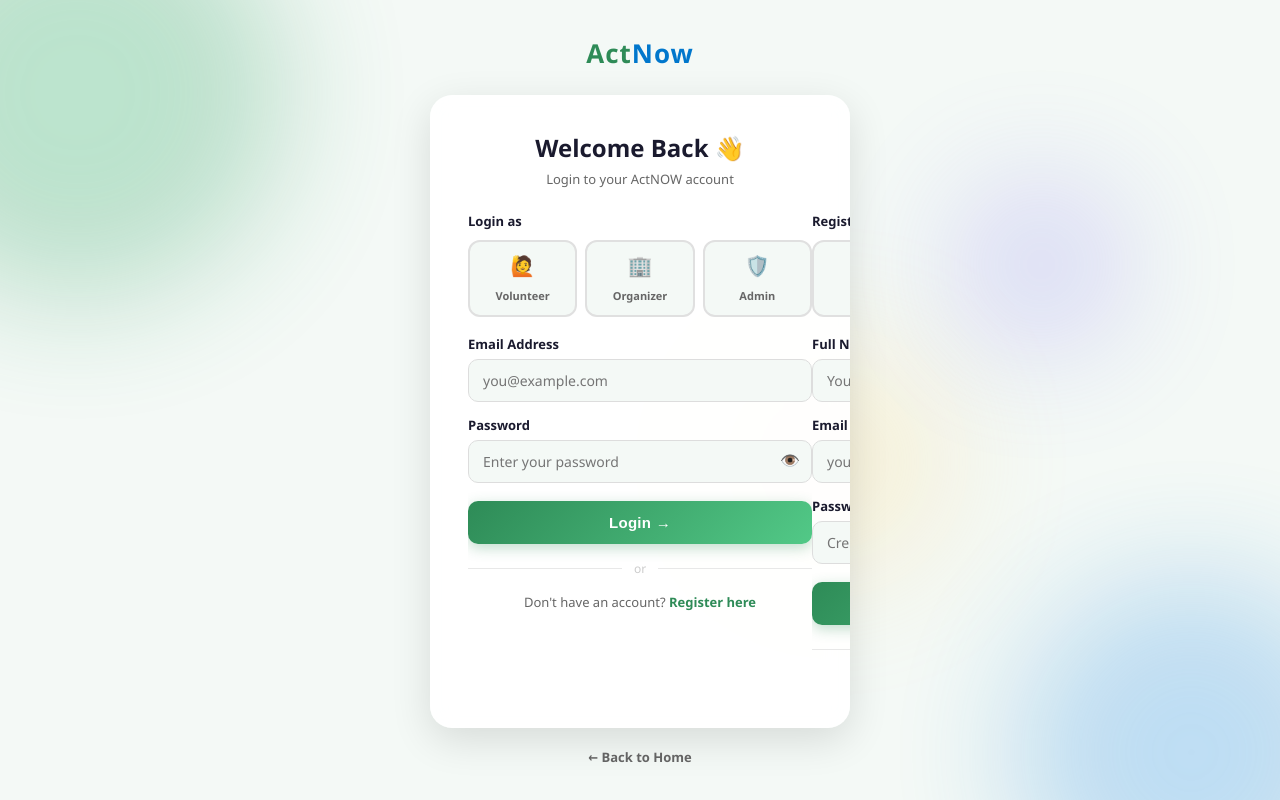
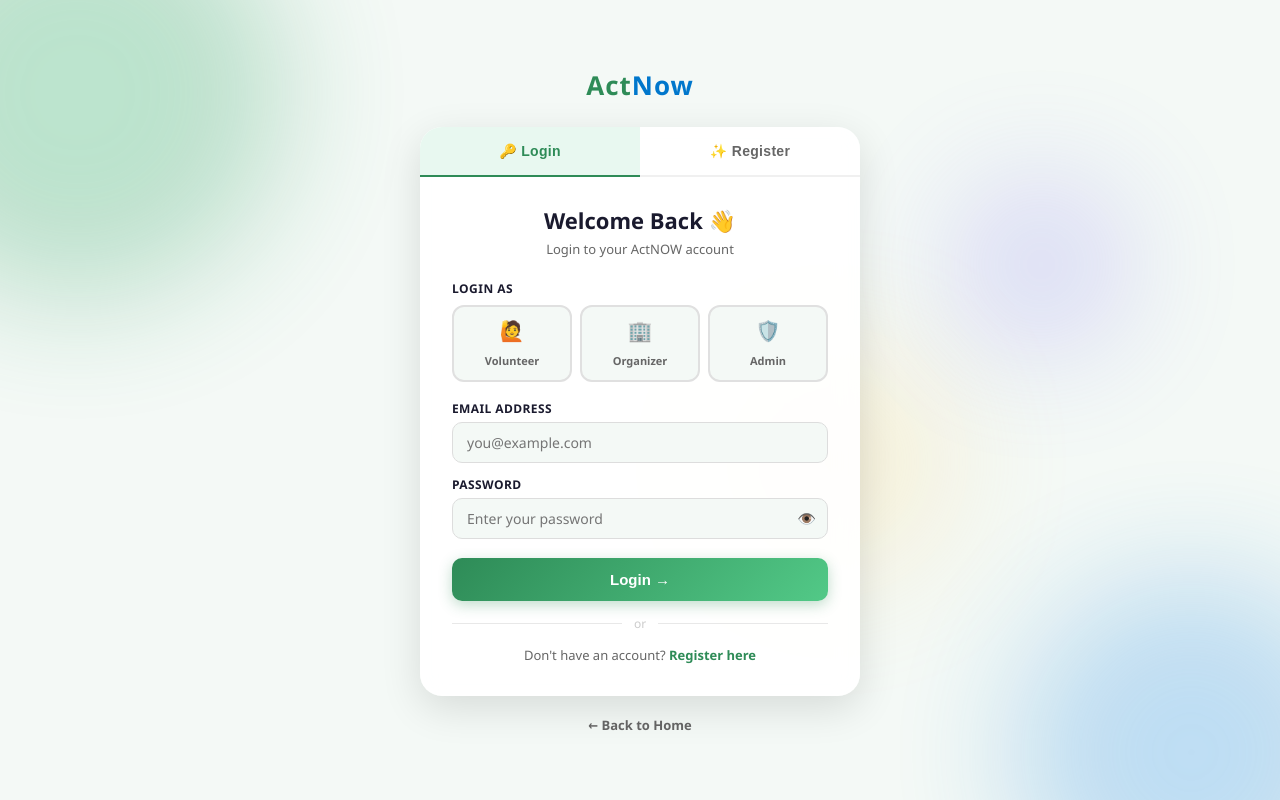
Before and after one commit to pramod1512/campaign-management-project, a Flask app: page /loginpage in a window 1280 px wide. Run offline with Flask 3, Linux system fonts and the light colour scheme.

Commit message:
Update login.html

```diff
--- a/templates/login.html
+++ b/templates/login.html
@@ -24,7 +24,6 @@
       height: 100%;
       font-family: 'Segoe UI', Tahoma, Geneva, Verdana, sans-serif;
       background: var(--bg);
-      overflow: hidden;
     }
 
     /* ── BLOBS ── */
@@ -37,7 +36,6 @@
       pointer-events: none;
       z-index: 0;
     }
-
     .blob-1 { width: 420px; height: 420px; background: radial-gradient(circle, #52c987, #2E8B57); top: -140px; left: -120px; animation-duration: 14s; }
     .blob-2 { width: 340px; height: 340px; background: radial-gradient(circle, #74b9ff, #0077cc); bottom: -100px; right: -80px; animation-duration: 18s; animation-direction: reverse; }
     .blob-3 { width: 220px; height: 220px; background: radial-gradient(circle, #ffeaa7, #fdcb6e); top: 45%; left: 55%; animation-duration: 22s; }
@@ -52,7 +50,7 @@
       flex-direction: column;
       align-items: center;
       justify-content: center;
-      padding: 20px;
+      padding: 30px 20px;
     }
 
     /* ── LOGO ── */
@@ -65,7 +63,6 @@
       letter-spacing: 1px;
       animation: fadeInDown 0.6s ease;
     }
-
     .logo span { color: var(--blue); }
 
     /* ── CARD ── */
@@ -73,63 +70,70 @@
       background: rgba(255,255,255,0.92);
       backdrop-filter: blur(12px);
       border-radius: 22px;
-      padding: 36px 38px;
       width: 100%;
-      max-width: 420px;
+      max-width: 440px;
       box-shadow: 0 12px 40px rgba(0,0,0,0.12);
       animation: fadeInUp 0.6s ease;
       overflow: hidden;
       position: relative;
     }
 
-    /* ── SLIDER WRAPPER ── */
-    .slider {
-      display: flex;
-      width: 200%;
-      transition: transform 0.45s cubic-bezier(0.77, 0, 0.175, 1);
+    /* ── TAB SWITCHER ── */
+    .tab-bar {
+      display: grid;
+      grid-template-columns: 1fr 1fr;
+      border-bottom: 2px solid #f0f0f0;
     }
 
-    .slider.show-register { transform: translateX(-50%); }
-
-    .form-panel {
-      width: 50%;
-      flex-shrink: 0;
-      min-width: 0;
-      overflow: hidden;
+    .tab-btn {
+      padding: 16px;
+      font-size: 14px;
+      font-weight: 700;
+      color: var(--muted);
+      background: none;
+      border: none;
+      cursor: pointer;
+      transition: all 0.25s ease;
+      letter-spacing: 0.3px;
     }
 
-    /* ── FORM HEADER ── */
-    .form-header { text-align: center; margin-bottom: 24px; }
-
-    .form-header h2 {
-      font-size: 24px;
-      font-weight: 800;
-      color: var(--text);
-      margin-bottom: 6px;
+    .tab-btn.active {
+      color: var(--green);
+      background: var(--green-pale);
+      border-bottom: 2px solid var(--green);
+      margin-bottom: -2px;
     }
 
-    .form-header p { font-size: 13px; color: var(--muted); }
+    .tab-btn:hover:not(.active) { background: #f9f9f9; color: var(--text); }
+
+    /* ── PANELS ── */
+    .panel { display: none; padding: 28px 32px 32px; }
+    .panel.active { display: block; animation: fadeInUp 0.35s ease; }
+
+    /* ── FORM HEADER ── */
+    .form-header { text-align: center; margin-bottom: 22px; }
+    .form-header h2 { font-size: 22px; font-weight: 800; color: var(--text); margin-bottom: 5px; }
+    .form-header p  { font-size: 13px; color: var(--muted); }
 
     /* ── ROLE CARDS ── */
     .role-label {
-      font-size: 13px;
+      font-size: 12px;
       font-weight: 700;
       color: var(--text);
-      margin-bottom: 10px;
+      margin-bottom: 8px;
       display: block;
+      text-transform: uppercase;
+      letter-spacing: 0.5px;
     }
 
     .role-cards {
       display: grid;
-      grid-template-columns: repeat(3, 1fr);
       gap: 8px;
       margin-bottom: 18px;
     }
 
-    /* Register has only 2 roles */
-    .role-cards.reg-roles {
-      grid-template-columns: repeat(2, 1fr);
-    }
+    .role-cards.login-roles   { grid-template-columns: repeat(3, 1fr); }
+    .role-cards.reg-roles     { grid-template-columns: repeat(2, 1fr); }
 
     .role-card {
       padding: 10px 6px;
@@ -140,48 +144,44 @@
       transition: all 0.25s ease;
       background: var(--bg);
       user-select: none;
-      min-width: 0;
     }
 
     .role-card .r-icon  { font-size: 20px; display: block; margin-bottom: 4px; }
-    .role-card .r-label { font-size: 11px; font-weight: 700; color: var(--muted); white-space: nowrap; }
+    .role-card .r-label { font-size: 11px; font-weight: 700; color: var(--muted); }
 
     .role-card:hover { border-color: var(--green); background: var(--green-pale); }
-
     .role-card.selected {
       border-color: var(--green);
       background: var(--green-pale);
       transform: translateY(-2px);
       box-shadow: 0 4px 12px rgba(46,139,87,0.2);
     }
-
     .role-card.selected .r-label { color: var(--green); }
 
-    /* Hidden role input */
     input[name="role"] { display: none; }
 
     /* ── FORM FIELDS ── */
-    .field { margin-bottom: 14px; }
+    .field { margin-bottom: 13px; }
 
     .field label {
       display: block;
-      font-size: 13px;
+      font-size: 12px;
       font-weight: 700;
       color: var(--text);
-      margin-bottom: 6px;
+      margin-bottom: 5px;
+      text-transform: uppercase;
+      letter-spacing: 0.4px;
     }
 
     .input-wrap {
       position: relative;
       display: flex;
       align-items: center;
-      width: 100%;
     }
 
     .input-wrap input {
       width: 100%;
-      min-width: 0;
-      padding: 11px 40px 11px 14px;
+      padding: 10px 40px 10px 14px;
       border: 1.5px solid #ddd;
       border-radius: 10px;
       font-size: 14px;
@@ -198,20 +198,48 @@
       background: white;
     }
 
+    /* inputs without icon */
+    .field input {
+      width: 100%;
+      padding: 10px 14px;
+      border: 1.5px solid #ddd;
+      border-radius: 10px;
+      font-size: 14px;
+      font-family: inherit;
+      background: var(--bg);
+      color: var(--text);
+      transition: border 0.3s, box-shadow 0.3s;
+    }
+
+    .field input:focus {
+      border-color: var(--green);
+      box-shadow: 0 0 0 3px rgba(46,139,87,0.12);
+      outline: none;
+      background: white;
+    }
+
+    .form-row {
+      display: grid;
+      grid-template-columns: 1fr 1fr;
+      gap: 10px;
+    }
+
+    /* ── HIDDEN FIELD (org name shown only for organizer) ── */
+    .org-only { display: none; }
+
+    /* ── TOGGLE PW ── */
     .toggle-pw {
       position: absolute;
       right: 12px;
       background: none;
       border: none;
       cursor: pointer;
-      font-size: 16px;
+      font-size: 15px;
       padding: 0;
       color: var(--muted);
-      width: auto;
       line-height: 1;
       transition: color 0.2s;
     }
-
     .toggle-pw:hover { color: var(--green); }
 
     /* ── ERROR MESSAGE ── */
@@ -228,7 +256,6 @@
       align-items: center;
       gap: 8px;
     }
-
     .error-msg.show { display: flex; animation: shake 0.4s ease; }
 
     /* ── SUBMIT BUTTON ── */
@@ -242,67 +269,31 @@
       font-size: 15px;
       font-weight: 700;
       cursor: pointer;
-      margin-top: 4px;
+      margin-top: 6px;
       transition: all 0.3s ease;
       box-shadow: 0 4px 14px rgba(46,139,87,0.3);
-      letter-spacing: 0.3px;
     }
-
-    .submit-btn:hover {
-      transform: translateY(-2px);
-      box-shadow: 0 6px 20px rgba(46,139,87,0.4);
-    }
+    .submit-btn:hover { transform: translateY(-2px); box-shadow: 0 6px 20px rgba(46,139,87,0.4); }
 
     /* ── DIVIDER ── */
     .divider {
       display: flex;
       align-items: center;
       gap: 12px;
-      margin: 16px 0;
+      margin: 14px 0;
       color: #ccc;
       font-size: 12px;
     }
+    .divider::before, .divider::after { content: ''; flex: 1; height: 1px; background: #e8e8e8; }
 
-    .divider::before, .divider::after {
-      content: '';
-      flex: 1;
-      height: 1px;
-      background: #e8e8e8;
-    }
-
-    /* ── SWITCH LINK ── */
-    .switch-text {
-      text-align: center;
-      font-size: 13px;
-      color: var(--muted);
-      margin-top: 4px;
-    }
-
-    .switch-text a {
-      color: var(--green);
-      font-weight: 700;
-      text-decoration: none;
-      cursor: pointer;
-      transition: color 0.2s;
-    }
-
-    .switch-text a:hover { color: #256a45; text-decoration: underline; }
+    /* ── SWITCH TEXT ── */
+    .switch-text { text-align: center; font-size: 13px; color: var(--muted); }
+    .switch-text a { color: var(--green); font-weight: 700; text-decoration: none; cursor: pointer; }
+    .switch-text a:hover { text-decoration: underline; }
 
     /* ── HOME LINK ── */
-    .home-link {
-      text-align: center;
-      margin-top: 20px;
-      font-size: 13px;
-      animation: fadeInUp 0.8s ease;
-    }
-
-    .home-link a {
-      color: var(--muted);
-      text-decoration: none;
-      font-weight: 600;
-      transition: color 0.2s;
-    }
-
+    .home-link { text-align: center; margin-top: 20px; font-size: 13px; animation: fadeInUp 0.8s ease; }
+    .home-link a { color: var(--muted); text-decoration: none; font-weight: 600; transition: color 0.2s; }
     .home-link a:hover { color: var(--green); }
 
     /* ── ANIMATIONS ── */
@@ -313,17 +304,14 @@
       75%  { transform: translate(18px,18px)  scale(1.03); }
       100% { transform: translate(0,0)       scale(1);    }
     }
-
     @keyframes fadeInDown {
       from { opacity: 0; transform: translateY(-16px); }
       to   { opacity: 1; transform: translateY(0); }
     }
-
     @keyframes fadeInUp {
       from { opacity: 0; transform: translateY(16px); }
       to   { opacity: 1; transform: translateY(0); }
     }
-
     @keyframes shake {
       0%, 100% { transform: translateX(0); }
       20%       { transform: translateX(-6px); }
@@ -332,16 +320,14 @@
       80%       { transform: translateX(4px); }
     }
 
-    /* ── RESPONSIVE ── */
     @media (max-width: 480px) {
-      .card { padding: 28px 22px; }
-      html, body { overflow: auto; }
+      .panel { padding: 22px 20px 26px; }
+      .form-row { grid-template-columns: 1fr; }
     }
   </style>
 </head>
 <body>
 
-  <!-- Blobs -->
   <div class="blob blob-1"></div>
   <div class="blob blob-2"></div>
   <div class="blob blob-3"></div>
@@ -352,26 +338,29 @@
     <a href="/" class="logo">Act<span>Now</span></a>
 
     <div class="card">
-      <div class="slider" id="slider">
 
-        <!-- ══════════════ LOGIN PANEL ══════════════ -->
-        <div class="form-panel" id="loginPanel">
+      <!-- ── TAB BAR ── -->
+      <div class="tab-bar">
+        <button class="tab-btn active" id="loginTab"    onclick="switchTab('login')">🔑 Login</button>
+        <button class="tab-btn"        id="registerTab" onclick="switchTab('register')">✨ Register</button>
+      </div>
+
+      <!-- ══════════ LOGIN PANEL ══════════ -->
+      <div class="panel active" id="loginPanel">
 
         <div class="form-header">
           <h2>Welcome Back 👋</h2>
           <p>Login to your ActNOW account</p>
         </div>
 
-          <!-- Error message -->
         <div class="error-msg" id="loginError">
-            ⚠️ <span id="loginErrorText">Invalid email or password. Please try again.</span>
+          ⚠️ <span id="loginErrorText">Invalid email or password.</span>
         </div>
 
-          <form action="/login" method="POST" id="loginForm" onsubmit="return validateLogin()">
+        <form action="/login" method="POST" onsubmit="return validateLogin()">
 
-            <!-- Role selector -->
           <span class="role-label">Login as</span>
-            <div class="role-cards" id="loginRoleCards">
+          <div class="role-cards login-roles">
             <div class="role-card" onclick="selectRole('login','Volunteer',this)">
               <span class="r-icon">🙋</span>
               <span class="r-label">Volunteer</span>
@@ -387,20 +376,16 @@
           </div>
           <input type="text" name="role" id="loginRole" required>
 
-            <!-- Email -->
           <div class="field">
             <label>Email Address</label>
-              <div class="input-wrap">
             <input type="email" name="email" placeholder="you@example.com" required>
           </div>
-            </div>
 
-            <!-- Password -->
           <div class="field">
             <label>Password</label>
             <div class="input-wrap">
               <input type="password" name="password" id="loginPw" placeholder="Enter your password" required>
-                <button type="button" class="toggle-pw" onclick="togglePw('loginPw', this)">👁️</button>
+              <button type="button" class="toggle-pw" onclick="togglePw('loginPw',this)">👁️</button>
             </div>
           </div>
 
@@ -408,63 +393,65 @@
         </form>
 
         <div class="divider">or</div>
-
         <div class="switch-text">
-            Don't have an account? <a onclick="showRegister()">Register here</a>
+          Don't have an account? <a onclick="switchTab('register')">Register here</a>
         </div>
       </div>
 
-        <!-- ══════════════ REGISTER PANEL ══════════════ -->
-        <div class="form-panel" id="registerPanel">
+      <!-- ══════════ REGISTER PANEL ══════════ -->
+      <div class="panel" id="registerPanel">
 
         <div class="form-header">
           <h2>Create Account ✨</h2>
           <p>Join the ActNOW community today</p>
         </div>
 
-          <!-- Error message -->
         <div class="error-msg" id="registerError">
           ⚠️ <span id="registerErrorText">Please select a role to continue.</span>
         </div>
 
-          <form action="/register_page" method="POST" id="registerForm" onsubmit="return validateRegister()">
+        <form action="/register_page" method="POST" onsubmit="return validateRegister()">
 
-            <!-- Role selector -->
           <span class="role-label">Register as</span>
-            <div class="role-cards reg-roles" id="registerRoleCards">
-              <div class="role-card" onclick="selectRole('register','Volunteer',this)">
+          <div class="role-cards reg-roles">
+            <div class="role-card" onclick="selectRegRole('Volunteer',this)">
               <span class="r-icon">🙋</span>
               <span class="r-label">Volunteer</span>
             </div>
-              <div class="role-card" onclick="selectRole('register','Organizer',this)">
+            <div class="role-card" onclick="selectRegRole('Organizer',this)">
               <span class="r-icon">🏢</span>
               <span class="r-label">Organizer</span>
             </div>
           </div>
           <input type="text" name="role" id="registerRole" required>
 
-            <!-- Full Name -->
           <div class="field">
             <label>Full Name</label>
-              <div class="input-wrap">
             <input type="text" name="name" placeholder="Your full name" required>
+          </div>
+
+          <!-- Org Name — shown only for Organizer -->
+          <div class="field org-only" id="orgNameField">
+            <label>Organization Name</label>
+            <input type="text" name="org_name" id="orgNameInput" placeholder="Your organization name">
+          </div>
+
+          <div class="form-row">
+            <div class="field">
+              <label>Email Address</label>
+              <input type="email" name="email" placeholder="you@example.com" required>
+            </div>
+            <div class="field">
+              <label>Phone Number</label>
+              <input type="tel" name="phone" placeholder="10-digit number" required>
             </div>
           </div>
 
-            <!-- Email -->
-            <div class="field">
-              <label>Email Address</label>
-              <div class="input-wrap">
-                <input type="email" name="email" placeholder="you@example.com" required>
-              </div>
-            </div>
-
-            <!-- Password -->
           <div class="field">
             <label>Password</label>
             <div class="input-wrap">
               <input type="password" name="password" id="registerPw" placeholder="Create a password" required>
-                <button type="button" class="toggle-pw" onclick="togglePw('registerPw', this)">👁️</button>
+              <button type="button" class="toggle-pw" onclick="togglePw('registerPw',this)">👁️</button>
             </div>
           </div>
 
@@ -472,13 +459,11 @@
         </form>
 
         <div class="divider">or</div>
-
         <div class="switch-text">
-            Already have an account? <a onclick="showLogin()">Login here</a>
+          Already have an account? <a onclick="switchTab('login')">Login here</a>
         </div>
       </div>
 
-      </div><!-- /slider -->
     </div><!-- /card -->
 
     <div class="home-link">
@@ -487,8 +472,6 @@
 
   </div><!-- /page -->
 
-
-  <!-- Flash error from Flask (if any) -->
   {% with messages = get_flashed_messages(with_categories=true) %}
     {% if messages %}
       <script>
@@ -499,47 +482,51 @@
     {% endif %}
   {% endwith %}
 
+  <script>
+    // ── Tab switching ──
+    function switchTab(tab) {
+      document.getElementById('loginPanel').classList.toggle('active',    tab === 'login');
+      document.getElementById('registerPanel').classList.toggle('active', tab === 'register');
+      document.getElementById('loginTab').classList.toggle('active',      tab === 'login');
+      document.getElementById('registerTab').classList.toggle('active',   tab === 'register');
+    }
 
-  <script>
-    // ── Role selection ──
-    const loginRoleVal    = document.getElementById('loginRole');
-    const registerRoleVal = document.getElementById('registerRole');
+    // ── Role selection (login) ──
+    function selectRole(form, role, el) {
+      el.parentElement.querySelectorAll('.role-card').forEach(c => c.classList.remove('selected'));
+      el.classList.add('selected');
+      document.getElementById('loginRole').value = role;
+    }
 
-    function selectRole(form, role, el) {
-      const container = el.parentElement;
-      container.querySelectorAll('.role-card').forEach(c => c.classList.remove('selected'));
+    // ── Role selection (register) — shows/hides org name field ──
+    function selectRegRole(role, el) {
+      el.parentElement.querySelectorAll('.role-card').forEach(c => c.classList.remove('selected'));
       el.classList.add('selected');
-      if (form === 'login')    loginRoleVal.value    = role;
-      if (form === 'register') registerRoleVal.value = role;
+      document.getElementById('registerRole').value = role;
+
+      const orgField   = document.getElementById('orgNameField');
+      const orgInput   = document.getElementById('orgNameInput');
+
+      if (role === 'Organizer') {
+        orgField.style.display = 'block';
+        orgInput.required = true;
+      } else {
+        orgField.style.display = 'none';
+        orgInput.required = false;
+        orgInput.value = '';
+      }
     }
 
     // ── Password toggle ──
     function togglePw(inputId, btn) {
       const input = document.getElementById(inputId);
-      if (input.type === 'password') {
-        input.type = 'text';
-        btn.textContent = '🙈';
-      } else {
-        input.type = 'password';
-        btn.textContent = '👁️';
-      }
-    }
-
-    // ── Slide between login & register ──
-    const slider = document.getElementById('slider');
-
-    function showRegister() {
-      slider.classList.add('show-register');
-    }
-
-    function showLogin() {
-      slider.classList.remove('show-register');
+      input.type = input.type === 'password' ? 'text' : 'password';
+      btn.textContent = input.type === 'password' ? '👁️' : '🙈';
     }
 
     // ── Validate login ──
     function validateLogin() {
-      const role = loginRoleVal.value;
-      if (!role) {
+      if (!document.getElementById('loginRole').value) {
         showError('loginError', 'Please select a role before logging in.');
         return false;
       }
@@ -549,8 +536,7 @@
 
     // ── Validate register ──
     function validateRegister() {
-      const role = registerRoleVal.value;
-      if (!role) {
+      if (!document.getElementById('registerRole').value) {
         showError('registerError', 'Please select a role to register.');
         return false;
       }
@@ -561,10 +547,9 @@
     // ── Error helpers ──
     function showError(id, msg) {
       const el = document.getElementById(id);
-      const textEl = el.querySelector('span');
-      if (msg) textEl.textContent = msg;
+      el.querySelector('span').textContent = msg;
       el.classList.remove('show');
-      void el.offsetWidth; // re-trigger animation
+      void el.offsetWidth;
       el.classList.add('show');
     }
 
@@ -572,11 +557,9 @@
       document.getElementById(id).classList.remove('show');
     }
 
-    function showFlashError(msg) {
-      showError('loginError', msg);
-    }
+    function showFlashError(msg) { showError('loginError', msg); }
 
-    // Show error if Flask redirected back with ?error=1
+    // Show error if Flask redirected with ?error=1
     const params = new URLSearchParams(window.location.search);
     if (params.get('error') === '1') {
       showError('loginError', 'Wrong email or password. Please try again.');
```
Lines whose indentation alone changed are shown as unchanged.
